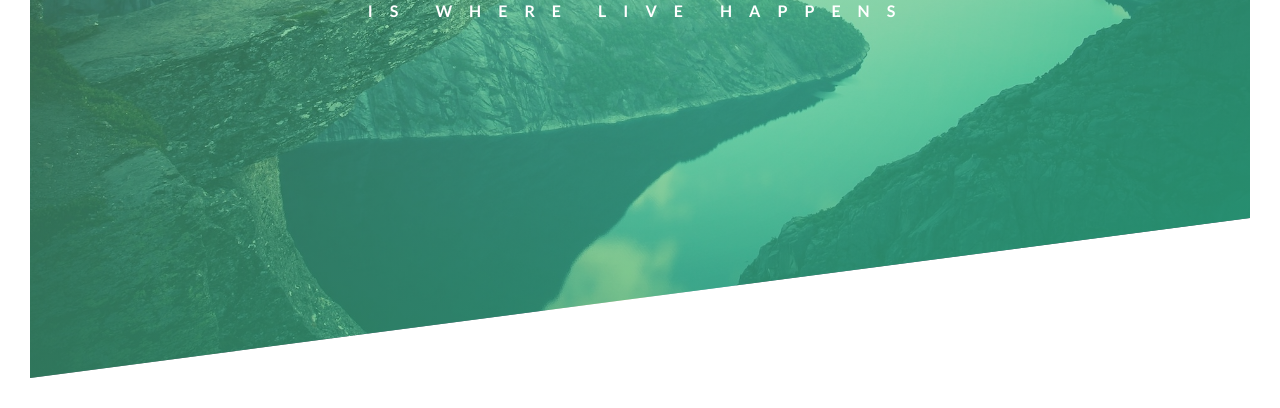
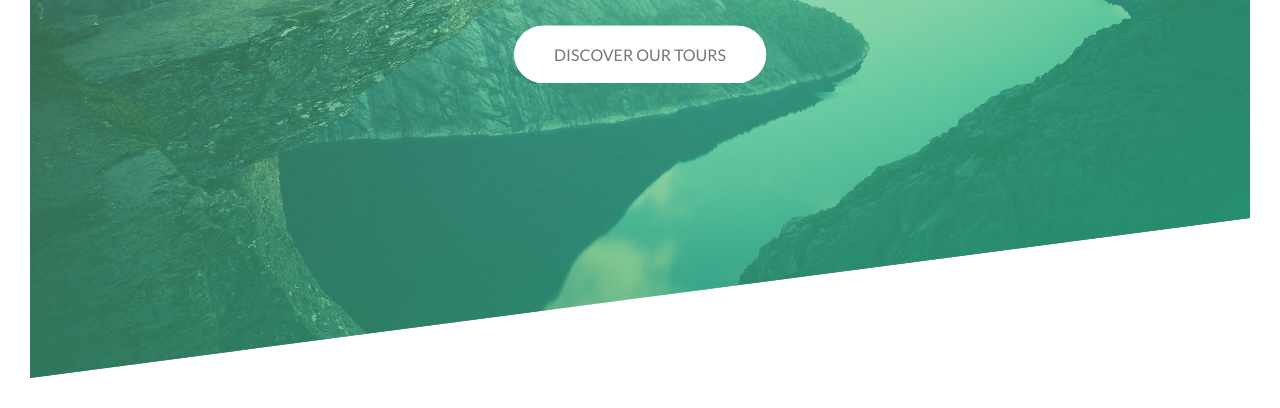
Before and after one commit to tomaszduda1990/tour-site, a website: page Natours/starter/index.html in a window 1280 px wide. Shown: the part 412-820 px from the top of the page. Drawn offline with Linux system fonts and the light colour scheme; files that its build step writes are made by us from their sources.

Commit message:
finished base coding of header

```diff
--- a/Natours/starter/css/style.css
+++ b/Natours/starter/css/style.css
@@ -51,13 +51,14 @@
   top: 45%;
   left: 50%;
   transform: translate(-50%, -50%);
+  text-align: center;
 }
 
 .heading-primary {
   color: #fff;
-  text-align: center;
   text-transform: uppercase;
   backface-visibility: hidden;
+  margin-bottom: 60px;
 }
 
 .heading-primary-main {
@@ -107,3 +108,72 @@
     transform: translateX(0%);
   }
 }
+
+@keyframes moveInBottom {
+  0% {
+    opacity: 0;
+    transform: translateY(55%);
+  }
+
+  80% {
+    transform: translateY(-10%);
+  }
+  100% {
+    opacity: 1;
+    transform: translateY(0%);
+  }
+}
+
+.btn:link,
+.btn:visited {
+  text-transform: uppercase;
+  text-decoration: none;
+  padding: 15px 40px;
+  display: inline-block;
+  border-radius: 100px;
+}
+.btn {
+  position: relative;
+  transition: all 0.15s ease-in-out;
+}
+
+.header .btn {
+  animation-name: moveInBottom;
+  animation-duration: 0.7s;
+  animation-delay: 0.75s;
+  animation-fill-mode: backwards;
+}
+
+.btn::after {
+  z-index: -1;
+  content: "";
+  display: inline-block;
+  position: absolute;
+  top: 0;
+  left: 0;
+  height: 100%;
+  width: 100%;
+  border-radius: 100px;
+  transition: all 0.3s;
+}
+
+.btn:hover::after {
+  transform: scaleX(1.4) scaleY(1.6);
+  opacity: 0;
+}
+
+.btn-white,
+.btn-white::after {
+  background-color: #fff;
+  color: #777;
+}
+
+.btn:hover {
+  transform: translateY(-3px);
+  box-shadow: 0 10px 20px rgba(0, 0, 0, 0.2);
+}
+
+.btn:active {
+  transform: translateY(-1px);
+  box-shadow: 0 6px 15px rgba(0, 0, 0, 0.2);
+}
--- a/Natours/starter/index.html
+++ b/Natours/starter/index.html
@@ -25,6 +25,7 @@
           <span class="heading-primary-main">Outdoors</span>
           <span class="heading-primary-sub">is where live happens</span>
         </h1>
+        <a href="#" class="btn btn-white">Discover our tours</a>
       </div>
     </header>
   </body>
```
